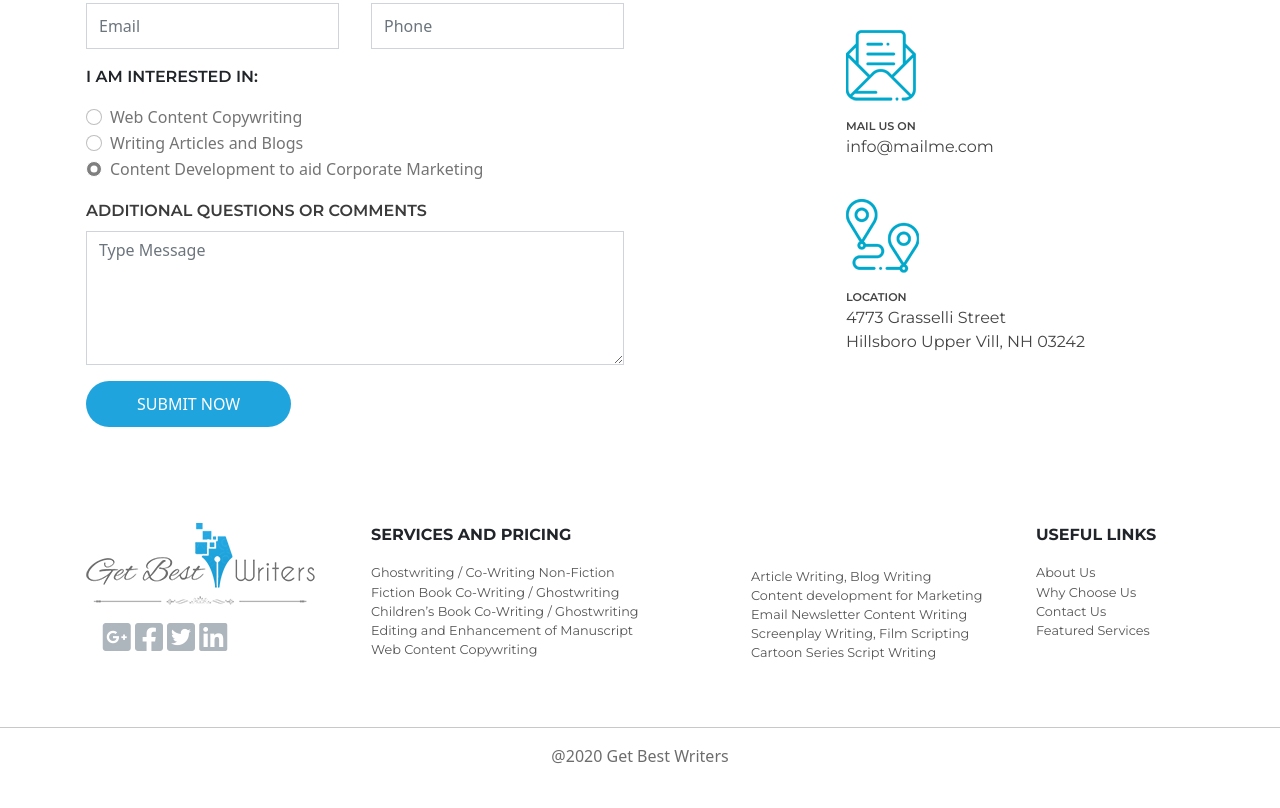
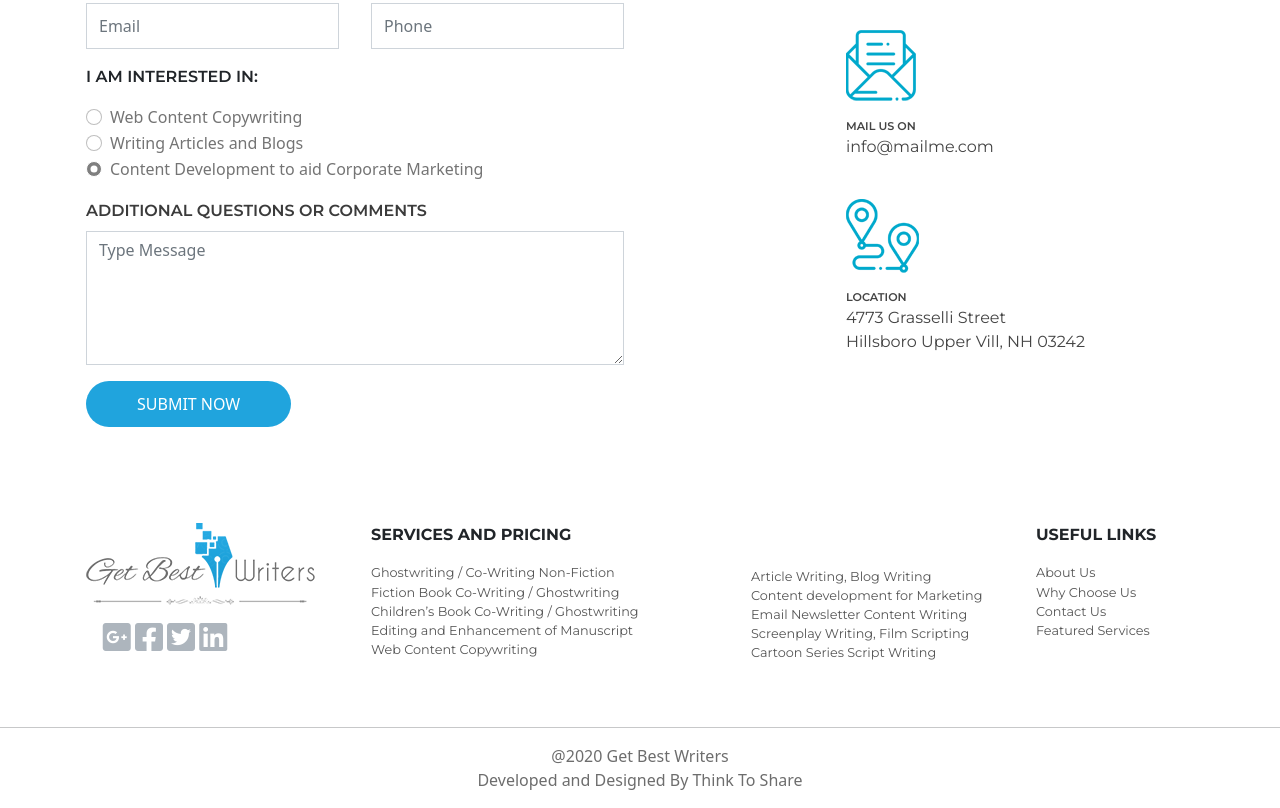
Before and after one commit to Abir-Das/getbestwriter.io, a website built with webpack: page contact_us.html in a window 1280 px wide. Shown: the part 752-1560 px from the top of the page. Before the commit the page ends 1536 px from the top, so only its background shows below. Built offline with nearby package versions, Linux system fonts and the light colour scheme.

Commit message:
Update contact_us.html

```diff
--- a/contact_us.html
+++ b/contact_us.html
@@ -168,7 +168,7 @@
 	<!-- footer ribbon section -->
 	<section class="footer-section">
 		<div class="col-12 col-md-12">
-			<p class="copyright text-center">@2020 Get Best Writers</p>
+			<p class="copyright text-center">@2020 Get Best Writers<br>Developed and Designed By Think To Share
 		</div>
 	</section>
 	<!-- end footer ribbon section -->
```
